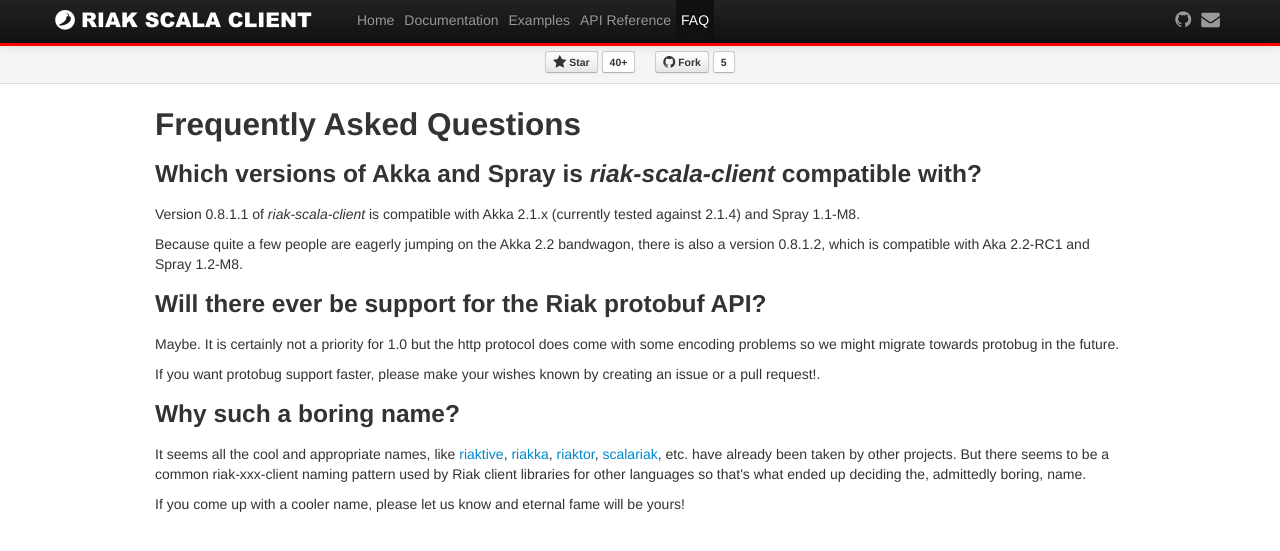
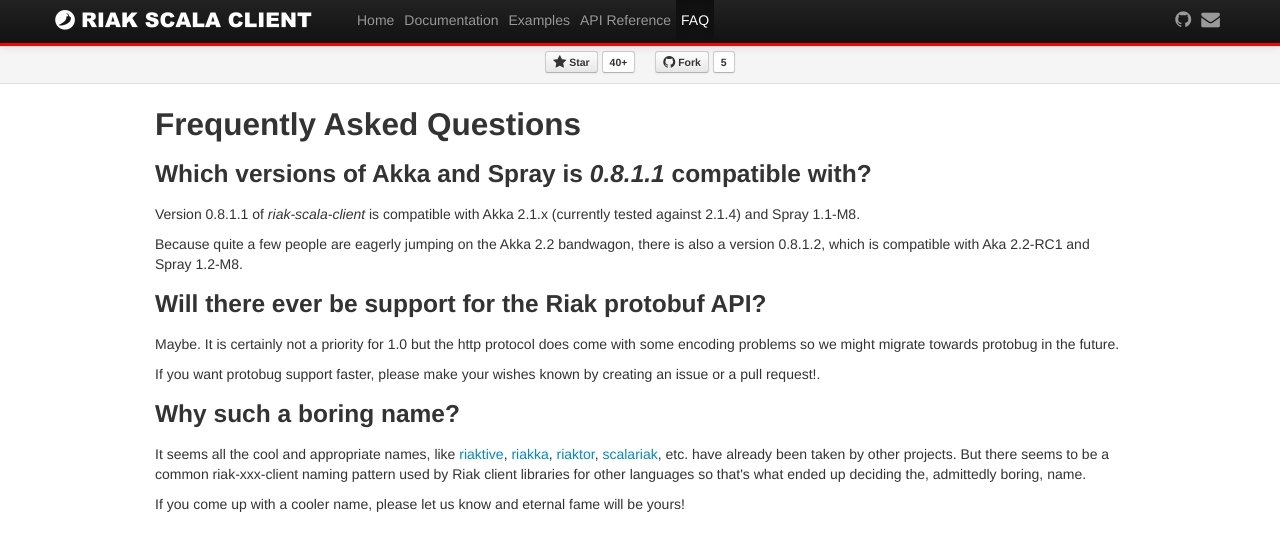
Before and after one commit to agemooij/riak-scala-client, a Jekyll site: the page built from FAQ.html, in a window 1280 px wide. Shown: the top 551 px of the page. Built offline with Jekyll 4.4.1, drawn with Linux system fonts in a browser that asks for light colours; nearby versions of some CDN libraries.

Commit message:
And even more FAQ updates

```diff
--- a/FAQ.html
+++ b/FAQ.html
@@ -11,7 +11,7 @@
     <div class="span10">
       <h2>Frequently Asked Questions</h2>
 
-      <h3>Which versions of Akka and Spray is <em>riak-scala-client</em> compatible with?</h3>
+      <h3>Which versions of Akka and Spray is <em>{{ site.version }}</em> compatible with?</h3>
       <p>
         Version {{ site.version }} of <em>riak-scala-client</em> is compatible with Akka 2.1.x
         (currently tested against 2.1.4) and Spray 1.1-M8.
```
